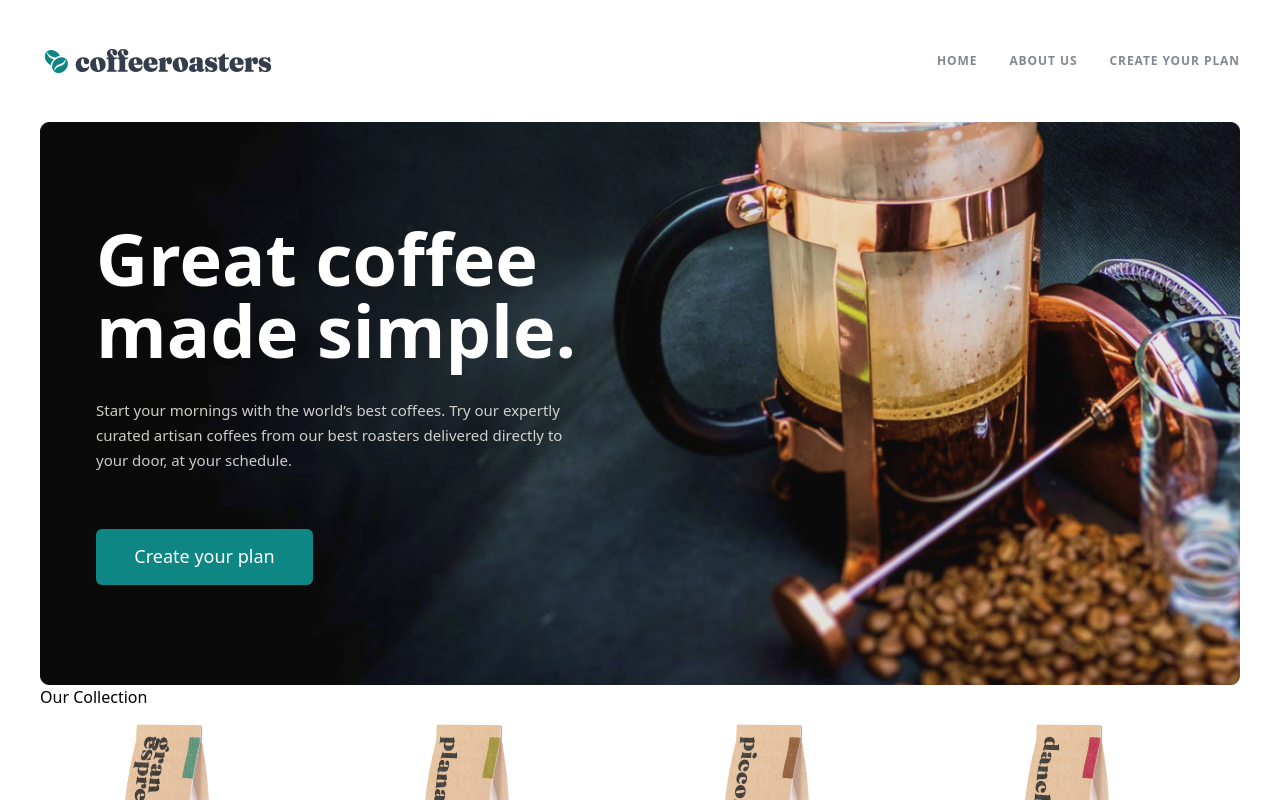
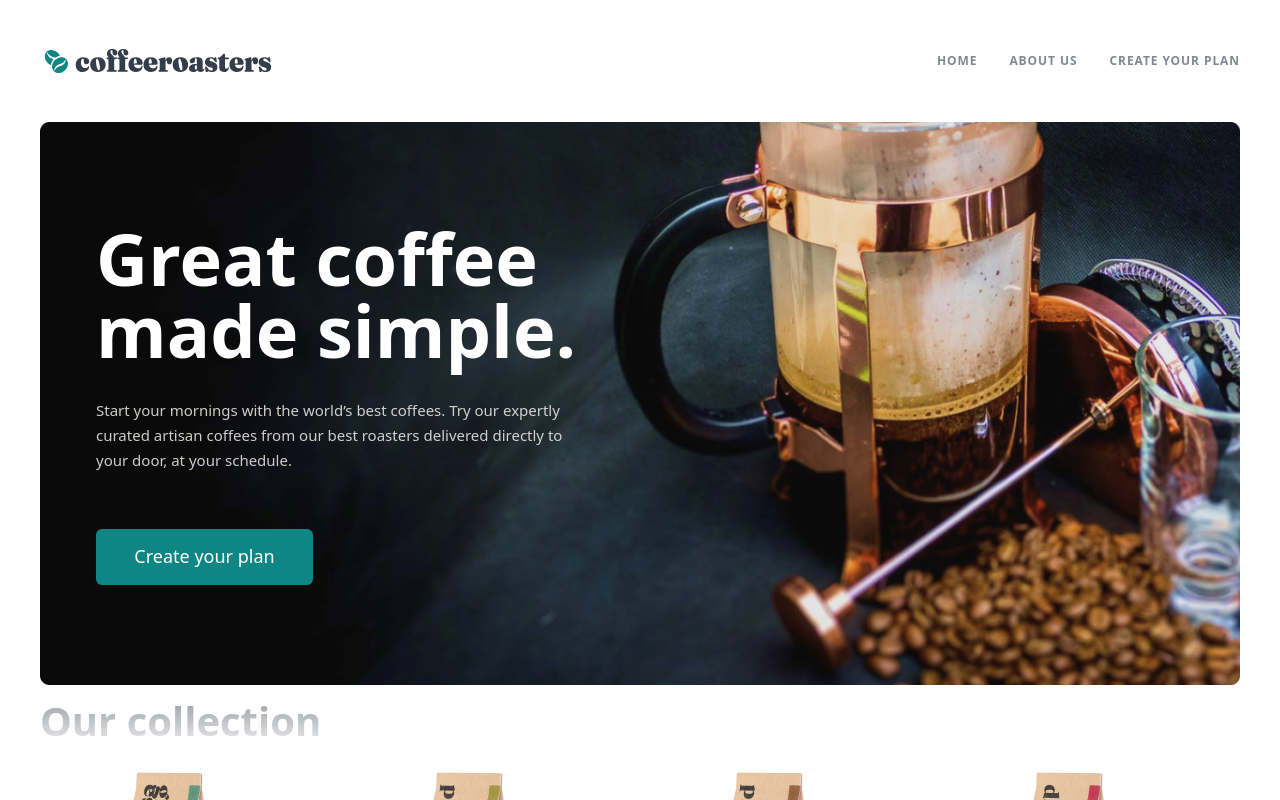
Before and after one commit to LorisDucamps/coffeeroasters, a Next.js app: page / in a window 1280 px wide. Shown: the top 800 px of the page. Built offline with nearby package versions, Linux system fonts and the light colour scheme.

Commit message:
update collections

```diff
--- a/src/app/components/Collections.js
+++ b/src/app/components/Collections.js
@@ -1,5 +1,4 @@
 import Image from 'next/image';
-import React from 'react';
 
 const collectionsData = [
   {
@@ -39,7 +38,9 @@ const collectionsData = [
 const Collections = () => {
   return (
     <section aria-labelledby="collection-heading">
-      <h2>Our Collection</h2>
+      <h2 className="font-fraunces font-black text-[40px] leading-[72px] bg-text-gradient bg-clip-text text-fill-transparent">
+        Our collection
+      </h2>
       <div className="grid grid-cols-1 desktop:grid-cols-4">
         {collectionsData.map((item) => (
           <article key={item.id} className="tablet:flex desktop:block">
--- a/src/app/globals.css
+++ b/src/app/globals.css
@@ -1,3 +1,7 @@
 @tailwind base;
 @tailwind components;
 @tailwind utilities;
+
+.text-fill-transparent {
+  -webkit-text-fill-color: transparent;
+}
--- a/tailwind.config.js
+++ b/tailwind.config.js
@@ -13,6 +13,9 @@ module.exports = {
         fraunces: ['fraunces', ...fontFamily.sans],
       },
       textColor: ['hover'],
+      backgroundImage: {
+        'text-gradient': 'linear-gradient(to bottom, #83888F, #FFFFFF)',
+      },
     },
     screens: {
       tablet: '600px',
```
